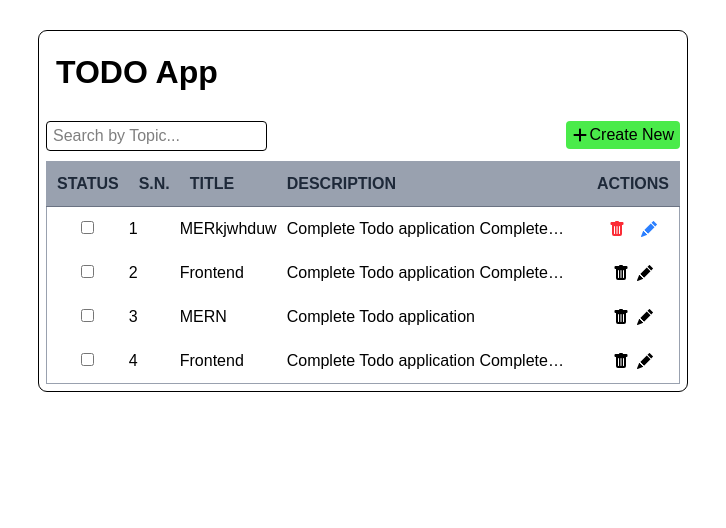
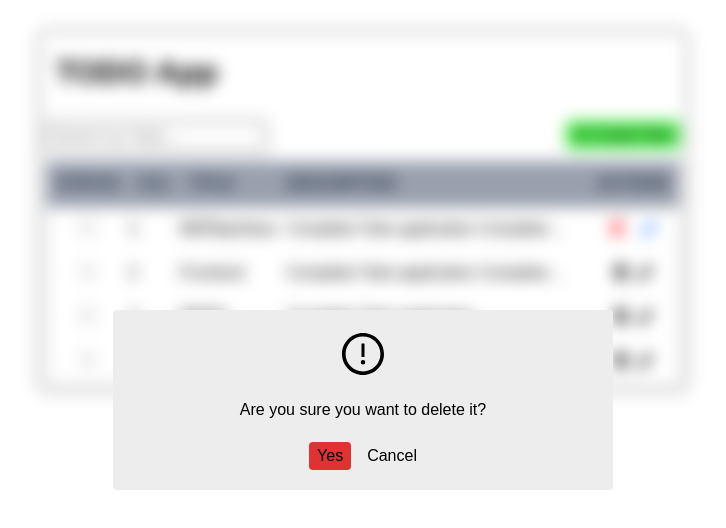
Before and after one commit to riteshchaudhary375/todo-april-2025, a React (Vite) app in the folder frontend/: page / in a window 1280 px wide. Both pictures are taken after a click on the icon 894 px from the left and 229 px from the top of the page. Shown: the top 528 px of the page, without its empty margins (277-1003 px from the left). Built offline with nearby package versions, Linux system fonts and the light colour scheme.

Commit message:
add delete popup modal

```diff
--- /dev/null
+++ b/frontend/src/components/DeletePopUpModal.jsx
@@ -0,0 +1,26 @@
+import React from "react";
+import { AiOutlineExclamationCircle } from "react-icons/ai";
+
+const DeletePopUpModal = ({ setShowModal }) => {
+  return (
+    <div className="fixed inset-0 bg-opacity-5 backdrop-blur-sm flex items-center justify-center">
+      <div className="w-full sm:w-[500px]">
+        <div className="popUpBackground">
+          <AiOutlineExclamationCircle className="w-12 h-12 object-cover justify-center gap-4" />
+          <h3>Are you sure you want to delete it?</h3>
+          <div className="flex gap-4">
+            <button className="deleteButton">Yes</button>
+            <button
+              className="cursor-pointer hover:underline"
+              onClick={() => setShowModal(false)}
+            >
+              Cancel
+            </button>
+          </div>
+        </div>
+      </div>
+    </div>
+  );
+};
+
+export default DeletePopUpModal;
--- a/frontend/src/components/TodoItem.jsx
+++ b/frontend/src/components/TodoItem.jsx
@@ -1,8 +1,11 @@
-import React from "react";
+import React, { useState } from "react";
 import { BsFillTrashFill, BsFillPencilFill } from "react-icons/bs";
 import { Link } from "react-router-dom";
+import DeletePopUpModal from "./DeletePopUpModal";
 
 const TodoItem = () => {
+  const [showModal, setShowModal] = useState(false);
+
   return (
     <>
       <tr>
@@ -21,6 +24,7 @@ const TodoItem = () => {
             <BsFillTrashFill
               title="Delete"
               className="text-red-500 hover:text-red-600 cursor-pointer"
+              onClick={() => setShowModal(true)}
             />
             <Link to={"/edit-todo"}>
               <BsFillPencilFill
@@ -81,6 +85,8 @@ const TodoItem = () => {
           </span>
         </td>
       </tr>
+
+      {showModal && <DeletePopUpModal setShowModal={setShowModal} />}
     </>
   );
 };
--- a/frontend/src/index.css
+++ b/frontend/src/index.css
@@ -92,3 +92,26 @@ form textarea {
   gap: 12px;
   margin: 10px 0px;
 }
+
+.popUpBackground {
+  background-color: rgb(237, 237, 237);
+  border-radius: 4px;
+  padding: 20px;
+  display: flex;
+  flex-direction: column;
+  justify-content: center;
+  align-items: center;
+  gap: 20px;
+}
+
+.deleteButton {
+  background-color: rgb(223, 51, 51);
+  padding: 2px 8px;
+  border-radius: 4px;
+  cursor: pointer;
+  transition: background-color 0.3s ease-in;
+}
+
+.deleteButton:hover {
+  background-color: rgb(207, 25, 25);
+}
```
